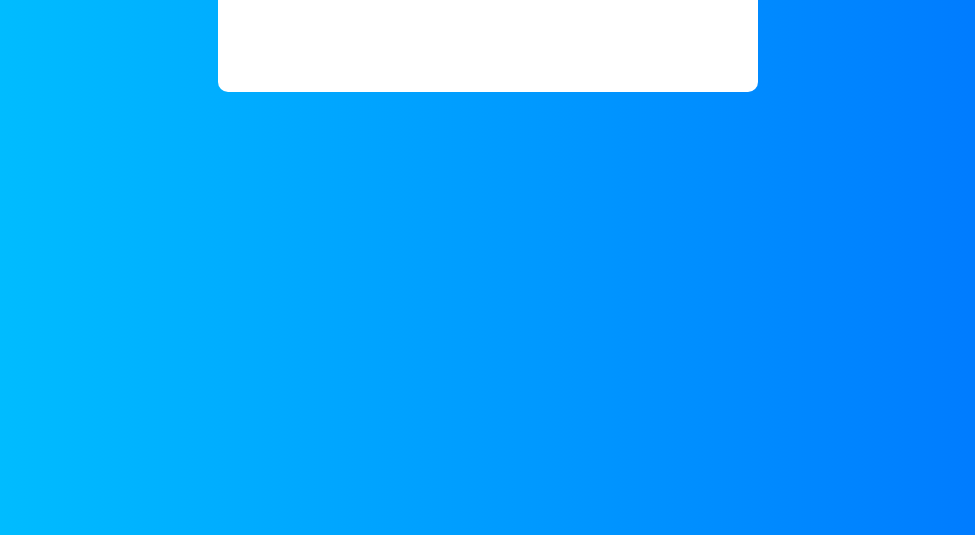
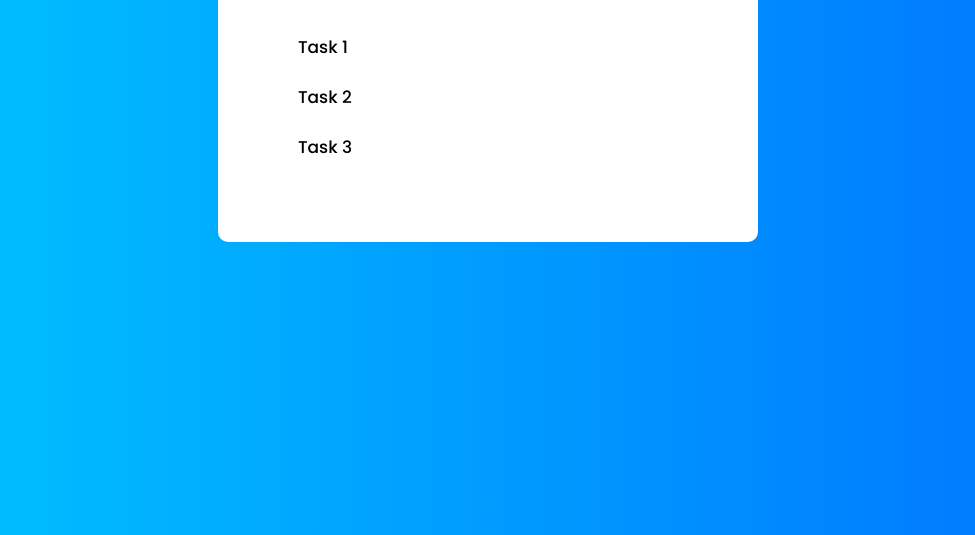
Before and after one commit to mugesh-14/To-do-List-, a plain HTML site: page index.html in a window 1280 px wide. Shown: the part 265-800 px from the top of the page, without its empty margins (152-1127 px from the left). Drawn offline with Linux system fonts and the light colour scheme.

Commit message:
add: display task

```diff
--- a/index.html
+++ b/index.html
@@ -14,6 +14,11 @@
                 <input type="text" id="input_box" placeholder="Add your text">
                 <button>Add</button>
             </div>
+            <ul id="list-container">
+                <li>Task 1</li>
+                <li>Task 2</li>
+                <li>Task 3  </li>
+            </ul>
         </div>
     </div>
 </body>
--- a/style.css
+++ b/style.css
@@ -54,3 +54,11 @@ button{
     cursor: pointer;
     border-radius: 40px;
 }
+ul li{
+    list-style: none;
+    font-size: 17px;
+    padding: 12px 8px 12px 50px;
+    user-select: none;
+    cursor: pointer;
+    position: relative;
+}
```
